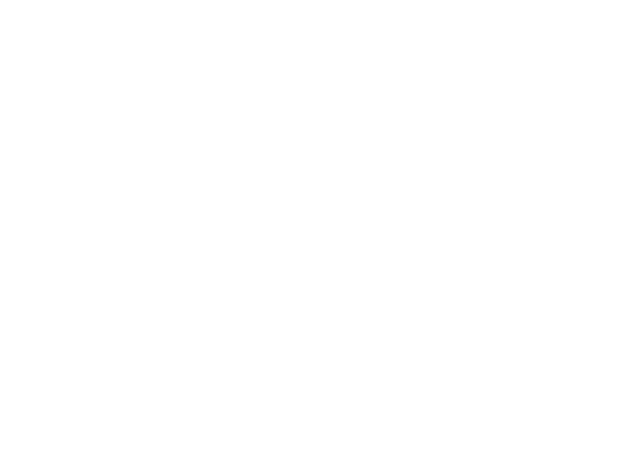
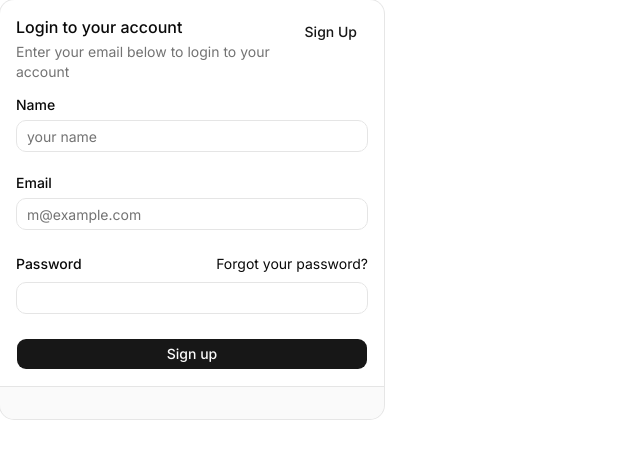
Before and after one commit to Saddam2508/b7-a04-fixItnow-client, a Next.js app: page /register in a window 1280 px wide. Shown: the top 458 px of the page, without its empty margins (0-640 px from the left). Built offline with nearby package versions, Linux system fonts and the light colour scheme.

Commit message:
signup form added

```diff
--- a/src/app/register/page.tsx
+++ b/src/app/register/page.tsx
@@ -1,7 +1,11 @@
-import React from "react";
+import RegisterForm from "@/components/auth/RegisterForm";
 
 const RegisterPage = () => {
-  return <div></div>;
+  return (
+    <div>
+      <RegisterForm />
+    </div>
+  );
 };
 
 export default RegisterPage;
--- a/src/components/auth/RegisterForm.tsx
+++ b/src/components/auth/RegisterForm.tsx
@@ -1,7 +1,74 @@
-import React from "react";
+"use client";
+
+import { Button } from "@/components/ui/button";
+import {
+  Card,
+  CardAction,
+  CardContent,
+  CardDescription,
+  CardFooter,
+  CardHeader,
+  CardTitle,
+} from "@/components/ui/card";
+import { Input } from "@/components/ui/input";
+import { Label } from "@/components/ui/label";
 
 const RegisterForm = () => {
-  return <div></div>;
+  return (
+    <Card className="w-full max-w-sm">
+      <CardHeader>
+        <CardTitle>Login to your account</CardTitle>
+        <CardDescription>
+          Enter your email below to login to your account
+        </CardDescription>
+        <CardAction>
+          <Button variant="link">Sign Up</Button>
+        </CardAction>
+      </CardHeader>
+      <CardContent>
+        <form>
+          <div className="flex flex-col gap-6">
+            <div className="grid gap-2">
+              <Label htmlFor="name">Name</Label>
+              <Input
+                id="name"
+                name="name"
+                type="text"
+                placeholder="your name"
+                required
+              />
+            </div>
+            <div className="grid gap-2">
+              <Label htmlFor="email">Email</Label>
+              <Input
+                id="email"
+                name="email"
+                type="email"
+                placeholder="m@example.com"
+                required
+              />
+            </div>
+            <div className="grid gap-2">
+              <div className="flex items-center">
+                <Label htmlFor="password">Password</Label>
+                <a
+                  href="#"
+                  className="ml-auto inline-block text-sm underline-offset-4 hover:underline"
+                >
+                  Forgot your password?
+                </a>
+              </div>
+              <Input id="password" name="password" type="password" required />
+            </div>
+            <Button type="submit" className="w-full">
+              Sign up
+            </Button>
+          </div>
+        </form>
+      </CardContent>
+      <CardFooter className="flex-col gap-2"></CardFooter>
+    </Card>
+  );
 };
 
 export default RegisterForm;
```
